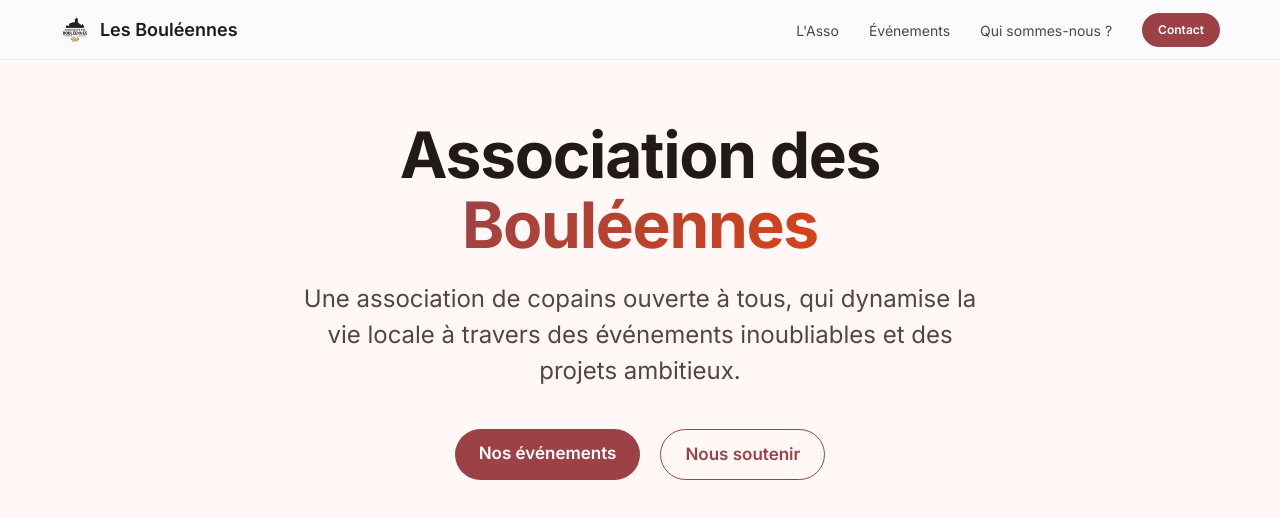
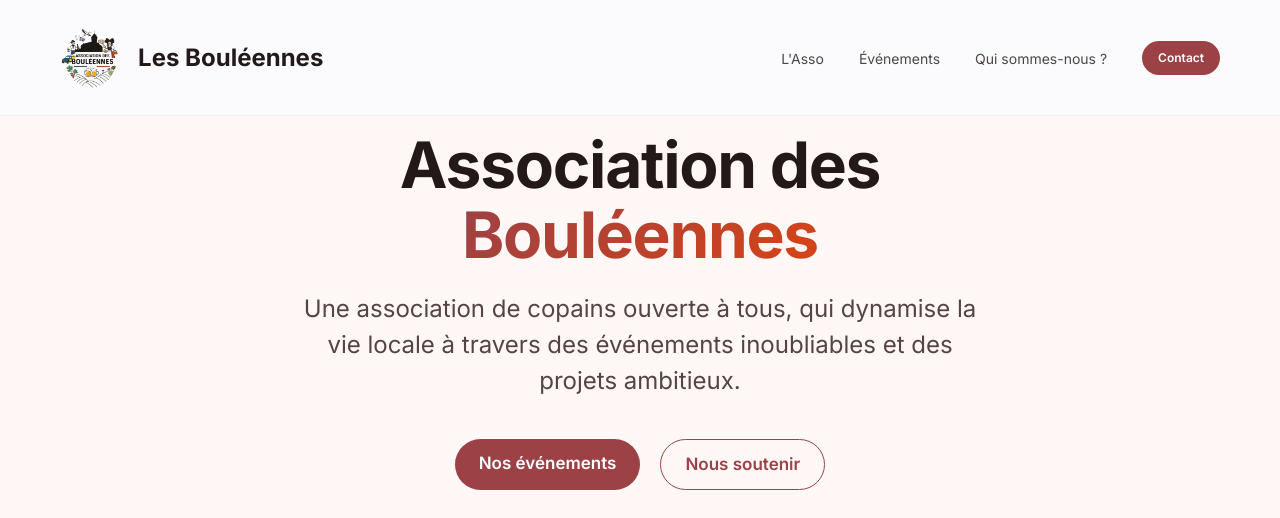
Before and after one commit to 303N1TY/Boul-enneWebSite, a plain HTML site: page index.html in a window 1280 px wide. Shown: the top 518 px of the page. Drawn offline with Linux system fonts and the light colour scheme.

Commit message:
Make the asso logo bigger

```diff
--- a/index.html
+++ b/index.html
@@ -17,7 +17,7 @@
     <nav class="navbar">
         <div class="container nav-container">
             <a href="#" class="logo">
-                <img src="resources/LOGO SIMPLE 2025.png" alt="Les Bouléennes Logo">
+                <img src="resources/LOGO STYLISE 2025.png" alt="Les Bouléennes Logo">
                 <span>Les Bouléennes</span>
             </a>
             <ul class="nav-links">
--- a/style.css
+++ b/style.css
@@ -113,14 +113,12 @@ img {
     position: fixed;
     top: 0;
     width: 100%;
-    height: 60px; /* Reduced height for sleek look */
-    background: rgba(251, 251, 253, 0.8);
+    background: rgba(251, 251, 253, 0.95);
     backdrop-filter: blur(20px);
     -webkit-backdrop-filter: blur(20px);
     z-index: 1000;
     border-bottom: 1px solid rgba(0,0,0,0.05);
-    display: flex;
-    align-items: center;
+    padding: 15px 0;
 }
 
 .nav-container {
@@ -133,19 +131,25 @@ img {
 .logo {
     display: flex;
     align-items: center;
-    gap: 10px;
-    font-weight: 600;
-    font-size: 18px;
+    gap: 18px;
+    font-weight: 700;
+    font-size: 24px;
+    color: var(--text-main);
 }
 
 .logo img {
-    height: 30px;
+    height: 85px;
     width: auto;
+    transition: transform 0.3s ease;
+}
+
+.logo:hover img {
+    transform: scale(1.05);
 }
 
 .nav-links {
     display: flex;
-    gap: 30px;
+    gap: 35px;
     align-items: center;
 }
 
@@ -199,7 +203,7 @@ img {
 
 /* Hero Section */
 .hero {
-    padding-top: 120px;
+    padding-top: 130px;
     padding-bottom: 80px;
     text-align: center;
     min-height: 90vh;
@@ -688,7 +692,7 @@ footer {
     .nav-links {
         display: none;
         position: absolute;
-        top: 60px;
+        top: 115px;
         left: 0;
         width: 100%;
         background: var(--bg-color);
@@ -819,11 +823,11 @@ footer {
     }
 
     .logo span {
-        font-size: 14px;
+        font-size: 18px;
     }
 
     .logo img {
-        height: 25px;
+        height: 55px;
     }
 
     .hero {
```
